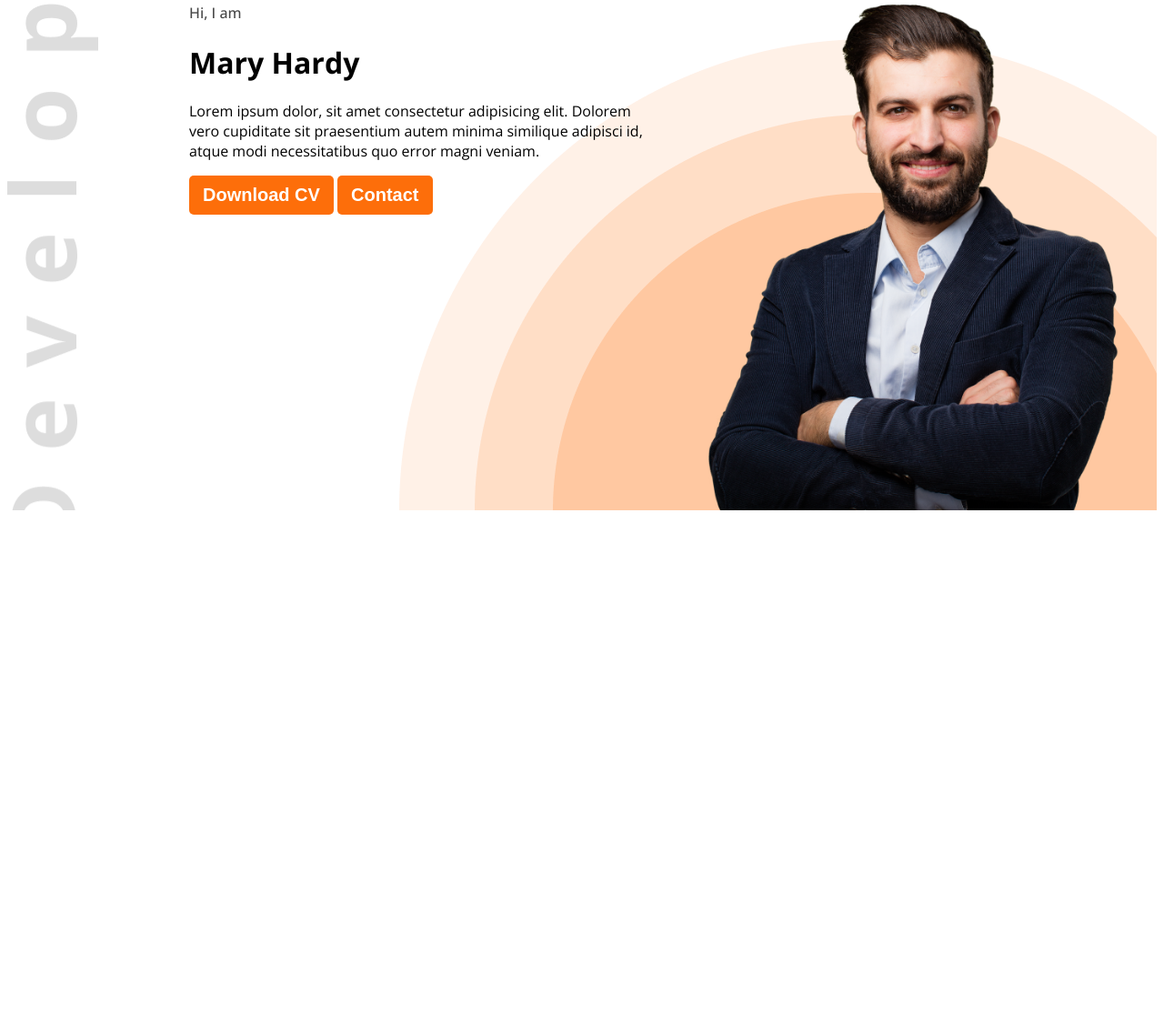
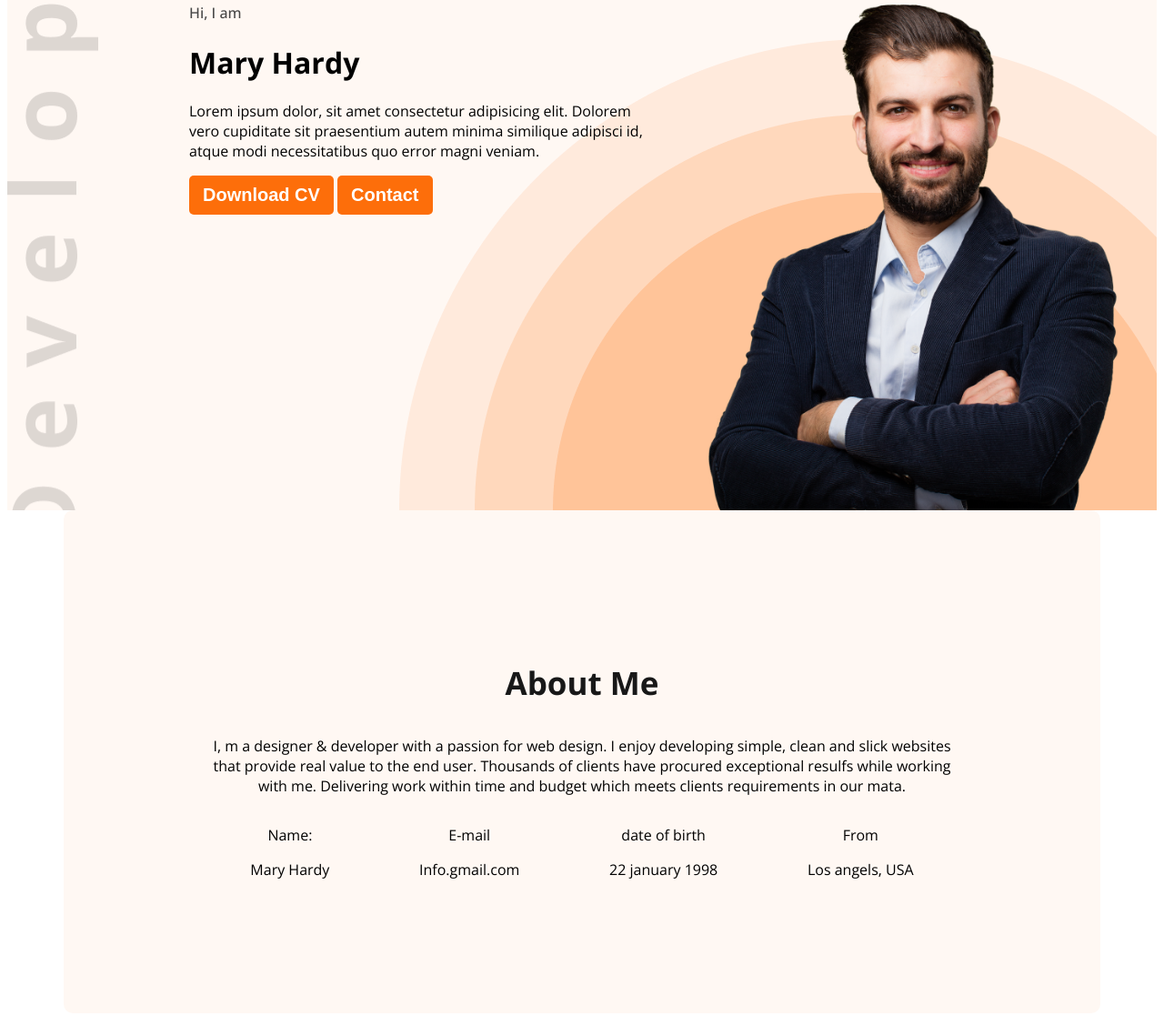
Before and after one commit to tayeebabintay/web-dev-portfolio, a plain HTML site: page index.html in a window 1280 px wide. Shown: the part 177-1294 px from the top of the page at 91% size. Before the commit the page ends 800 px from the top, so only its background shows below. Drawn offline with nearby package versions, Linux system fonts and the light colour scheme.

Commit message:
added about part

```diff
--- a/index.html
+++ b/index.html
@@ -15,7 +15,7 @@
 </head>
 
 <body class="open-sans-normal">
-    <header class="header">
+    <header class="header secondary-bg">
         <nav>
             <h3 class="nav-title">Ma<span id="text-primary">r</span>y</h3>
             <ul>
@@ -39,6 +39,41 @@
     </header>
     <main>
 
+
+
+
+
+        <section class="about secondary-bg">
+            <h3 class="section-title">About Me</h3>
+
+            <p class="section-descripton">
+                I, m a designer & developer with a passion for web design. I enjoy developing simple, clean and slick
+                websites that provide real value to the end user. Thousands of clients have procured exceptional resulfs
+                while working with me. Delivering work within time and budget which meets clients requirements in our
+                mata.
+            </p>
+
+            <div class="about-items">
+                <div class="about-item">
+                    <p class="item-title">Name:</p>
+                    <p class="item-description">Mary Hardy</p>
+                </div>
+                <div class="about-item">
+                    <p class="item-title">E-mail</p>
+                    <p class="item-description">Info.gmail.com</p>
+                </div>
+                <div class="about-item">
+                    <p class="item-title">date of birth</p>
+                    <p class="item-description">22 january 1998</p>
+                </div>
+                <div class="about-item">
+                    <p class="item-title">From</p>
+                    <p class="item-description">Los angels, USA</p>
+                </div>
+            </div>
+
+        </section>
+
     </main>
     <footer>
 
--- a/styles/portfolio.css
+++ b/styles/portfolio.css
@@ -18,7 +18,12 @@
     background-position: top left, bottom right;
 }
 
-/* button style */
+/* shared style */
+
+
+.secondary-bg {
+    background-color: #FFF8F3;
+}
 
 .button {
     background-color: #FD6E0A;
@@ -88,3 +93,43 @@ nav ul li {
 .banner-profile-pic {
     width: 500px;
 }
+
+
+
+/*section 2 */
+
+.section-title {
+    font-weight: bold;
+    font-size: 35px;
+    color: #181818;
+    text-align: center;
+}
+
+.secton-descrption {
+    font-size: 18px;
+    color: #757575;
+}
+
+
+/* about style*/
+.about {
+    border-radius: 10px;
+    padding: 131px 156px 131px 156px;
+    text-align: center;
+}
+
+.item-description {
+    font-weight: 600px;
+}
+
+.about-items {
+    display: flex;
+    justify-content: space-around;
+}
+
+
+/*main style*/
+main {
+    max-width: 1140PX;
+    margin: 0 auto;
+}
```
